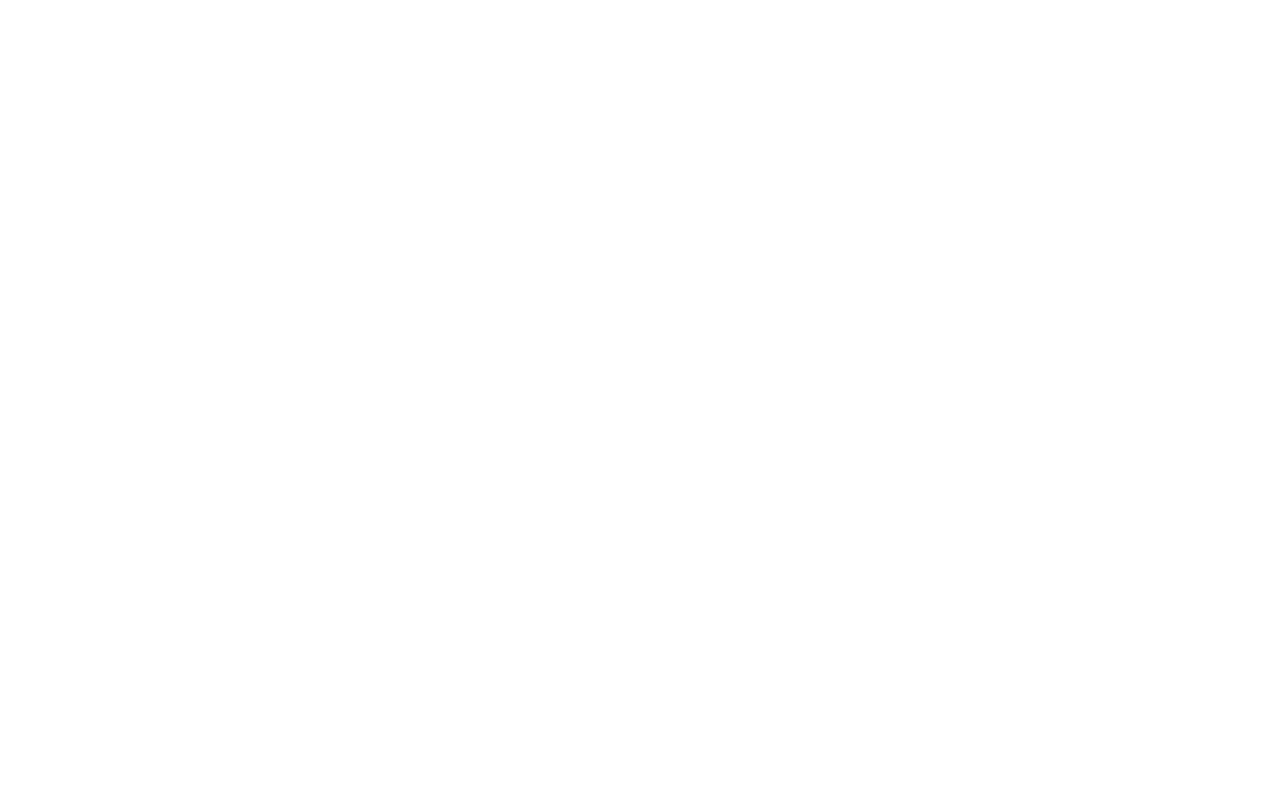
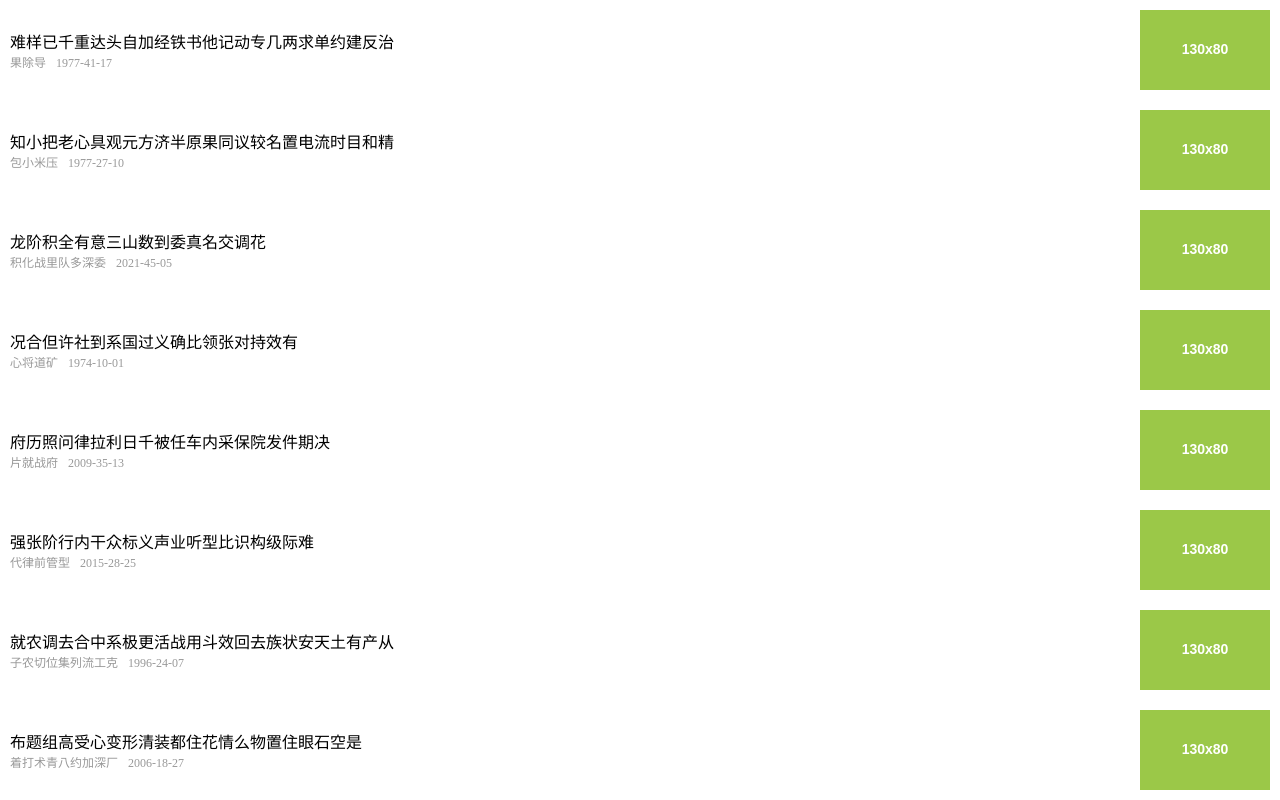
Before and after one commit to yaogengzhu/rt-virtual-list, a React (Vite) app: page / in a window 1280 px wide. Built offline with nearby package versions, Linux system fonts and the light colour scheme.

Commit message:
feat: 完成基本滚动

```diff
--- a/src/App.tsx
+++ b/src/App.tsx
@@ -1,4 +1,4 @@
-import React,{ useRef,useEffect,useMemo } from 'react'
+import React,{ useRef,useEffect,useMemo,useState } from 'react'
 import { data } from './mock'
 import './index.less'
 
@@ -25,8 +25,8 @@
 	)
 }
 const App = () => {
-	const startIndex = useRef(0) // 记录当前滚动的第一个数据的索引
-	const endIndex = useRef(0) // 记录滚动页面的最后一个数据索引
+	const [ startIndex,setStartIndex ] = useState(0)
+	const [ endIndex,setEndIndex ] = useState(0)
 	const domHeight = 100 // item 固定高度
 	const itemSize = useRef(0) // 当前页面可以放置多少个item
 	const deviceHeight = useRef(0) //
@@ -35,10 +35,11 @@
 	const computedDevicesHight = () => {
 		const dom = domRef.current
 		if (dom) {
-			console.log(dom.offsetHeight,'dom.offsetHeight ')
 			deviceHeight.current = dom.offsetHeight
 			// 计算一个屏幕可以放下多少item
-			itemSize.current = (~~(dom.offsetHeight / domHeight) + 2)
+			const items = (~~(dom.offsetHeight / domHeight) + 2)
+			itemSize.current = items
+			console.log(items, 'items')
 		}
 	}
 
@@ -46,16 +47,38 @@
 		const dom = domRef.current
 		if (dom) {
 			const scrollTop = dom.scrollTop //页面滚动的高度
-			startIndex.current = ~~(scrollTop / domHeight)
-			endIndex.current = startIndex.current + itemSize.current
+			const s1 = ~~(scrollTop / domHeight)
+			const s2 = s1 + itemSize.current
+			setStartIndex(s1)
 			// endIndex 需要进行判断
-			if (!list[ endIndex.current ]) {
-				endIndex.current = list.length
+			if (list[ s2 ]) {
+				setEndIndex(s2)
+			} else {
+				setEndIndex(list.length)
 			}
-			console.log(startIndex.current,endIndex.current)
 		}
 
 	}
+
+	/**
+	 * init page
+	 */
+	useEffect(() => {
+		const dom = domRef.current
+		if (dom) {
+			deviceHeight.current = dom.offsetHeight
+			// 计算一个屏幕可以放下多少item
+			const items = (~~(dom.offsetHeight / domHeight) + 2)
+			itemSize.current = items
+			setStartIndex(0)
+			// 如果 list[items] 存在则
+			if (list[ items ]) {
+				setEndIndex(items)
+			} else {
+				setEndIndex(list.length)
+			}
+		}
+	},[])
 
 	useEffect(() => {
 		computedDevicesHight()
@@ -72,27 +95,30 @@
 		}
 	},[])
 
-	useEffect(() => {
-		startIndex.current = 0
-		endIndex.current = itemSize.current
-		console.log(itemSize.current,'domRef')
-	},[ domRef.current ])
+	const virtualList = useMemo(() => {
+		console.log(startIndex,endIndex)
+		return list.slice(startIndex,endIndex)
+	},[ startIndex,endIndex ])
 
-	const virtualList = useMemo(() => {
-		console.log(list,'list')
-		console.log(startIndex.current,endIndex.current,'vi')
-		return list.slice(startIndex.current,endIndex.current)
-	},[ startIndex.current, endIndex.current ])
-
+	const stylePadding = useMemo(() => {
+		console.log()
+		return {
+			paddingTop: startIndex * domHeight + 'px',
+			paddingBottom: (list.length - endIndex) * domHeight + 'px',
+		}
+	},[ startIndex,endIndex ])
 
 	return (
 		<div className="wrapper">
+
 			<div className="scrollContainer" ref={ domRef }>
-				{
-					virtualList.map(item => (
-						<Item key={ item.id } { ...item } />
-					))
-				}
+				<div style={ stylePadding }>
+					{
+						virtualList.map(item => (
+							<Item key={ item.id } { ...item } />
+						))
+					}
+				</div>
 			</div>
 		</div>
 	)
--- a/src/mock/index.ts
+++ b/src/mock/index.ts
@@ -1,7 +1,7 @@
 import Mock,{ Random } from 'mockjs'
 export const data = Mock.mock({
 	// 属性 list 的值是一个数组，其中含有 1 到 10 个元素
-	'list|100': [ {
+	'list|10': [ {
 		// 属性 id 是一个自增数，起始值为 1，每次增 1
 		'id|+1': 1,
 		title: "@ctitle(15,25)",
```
